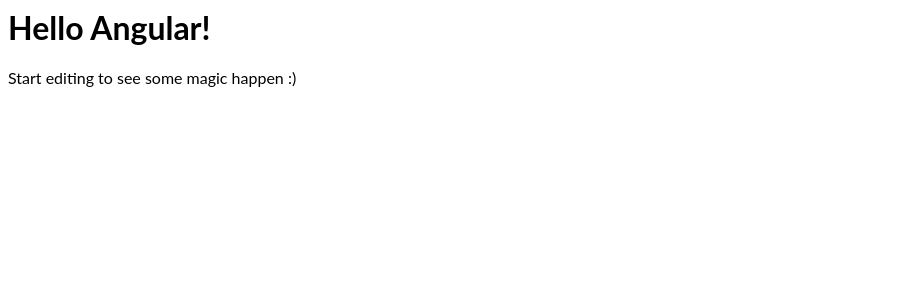
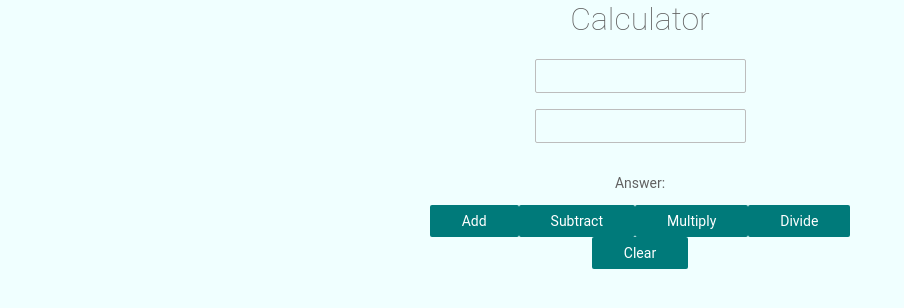
Before and after one commit to hackmak/Calculator, an Angular app: page / in a window 1280 px wide. Shown: the top 308 px of the page, without its empty margins (0-904 px from the left). Built offline with nearby package versions, Linux system fonts and the light colour scheme.

Commit message:
4 files modified, 3 added, 1 deleted

```diff
--- a/src/app/app.component.html
+++ b/src/app/app.component.html
@@ -1,4 +1 @@
-<hello name="{{ name }}"></hello>
-<p>
-  Start editing to see some magic happen :)
-</p>
+<app-calculator></app-calculator>
--- a/src/app/app.component.ts
+++ b/src/app/app.component.ts
@@ -7,4 +7,5 @@
 })
 export class AppComponent  {
   name = 'Angular';
+
 }
--- /dev/null
+++ b/src/app/calculator/calculator.component.html
@@ -0,0 +1,13 @@
+<h1>Calculator</h1>
+<form [formGroup]="inputForm">
+  <div><input type="number" formControlName="num1"></div>
+  <div><input type="number" formControlName="num2"></div>
+</form>
+<p class="solution">Answer: {{solution}}</p>
+<div class="operations">
+  <button (click)="add(num1,num2)">Add</button>
+  <button>Subtract</button>
+  <button>Multiply</button>
+  <button (click)="divide()">Divide</button>
+</div>
+<div><button (click)="reset()">Clear</button></div>
--- /dev/null
+++ b/src/app/calculator/calculator.component.ts
@@ -0,0 +1,49 @@
+import { Component, OnInit } from '@angular/core';
+import { FormBuilder } from '@angular/forms';
+
+@Component({
+  selector: 'app-calculator',
+  templateUrl: './calculator.component.html',
+  styleUrls: ['./calculator.component.css']
+})
+export class CalculatorComponent {
+  inputForm;
+  x:number;
+  y:number;
+  solution:number;
+  constructor(
+    private formBuilder: FormBuilder,
+  ) {
+    this.inputForm = this.formBuilder.group({
+      num1:null,
+      num2:null,
+    });
+  }
+  add(x, y) {
+    console.log(x+y);
+    let solution=x+y;
+    console.log(this.solution);
+  }
+
+  subtract(x, y) {
+    return x-y;
+  }
+
+  multiply(x, y) {
+    return x*y;
+  }
+
+  divide (x, y) {
+    if (y === 0) {
+      console.warn('Cannot divide by 0!');
+    }
+    else {
+      return x/y;
+    }
+  }
+
+  reset() {
+    this.inputForm.reset(); // resets form / input values
+    this.solution=null; // resets solution value
+  }
+}
--- a/src/app/hello.component.ts
+++ /dev/null
@@ -1,10 +0,0 @@
-import { Component, Input } from '@angular/core';
-
-@Component({
-  selector: 'hello',
-  template: `<h1>Hello {{name}}!</h1>`,
-  styles: [`h1 { font-family: Lato; }`]
-})
-export class HelloComponent  {
-  @Input() name: string;
-}
--- a/src/styles.css
+++ b/src/styles.css
@@ -1 +1,98 @@
-/* Add application styles & imports to this file! */
+/* styles, insiration Angular's shopping example */
+
+* {
+  font-family: 'Roboto', Arial, sans-serif;
+  color: #616161;
+  background-color: azure;
+  box-sizing: border-box;
+  -webkit-font-smoothing: antialiased;
+  -moz-osx-font-smoothing: grayscale;
+  text-align: center;
+}
+
+body {
+  margin: 0;
+}
+
+.container {
+  display: flex;
+  flex-direction: row;
+}
+
+router-outlet + *  {
+  padding: 0 16px;
+}
+
+/* Text */
+
+h1 {
+  font-size: 32px;
+}
+
+h2 {
+  font-size: 20px;
+}
+
+h1, h2 {
+  font-weight: lighter;
+}
+
+p {
+  font-size: 14px;
+}
+
+/* Hyperlink */
+
+a {
+  cursor: pointer;
+  color: #1976d2;
+  text-decoration: none;
+}
+
+a:hover {
+  opacity: 0.8;
+}
+
+/* Input */
+
+input {
+  font-size: 14px;
+  border-radius: 2px;
+  padding: 8px;
+  margin-bottom: 16px;
+  border: 1px solid #BDBDBD;
+}
+
+.solution {
+
+}
+
+/* Button */
+.button, button {
+  display: inline-flex;
+  align-items: center;
+  padding: 8px 32px;
+  border-radius: 2px;
+  font-size: 14px;
+  cursor: pointer;
+  background-color: #007a7a;
+  color: white;
+  border: none;
+}
+
+.button:hover, button:hover {
+  opacity: 0.8;
+  font-weight: normal;
+}
+
+.button:disabled, button:disabled {
+  opacity: 0.5;
+  cursor: auto;
+}
+
+
+/*
+Copyright Google LLC. All Rights Reserved.
+Use of this source code is governed by an MIT-style license that
+can be found in the LICENSE file at http://angular.io/license
+*/
```
Also changed, not shown: src/app/app.module.ts (+4 -4 lines), src/app/calculator/calculator.component.css (added).
